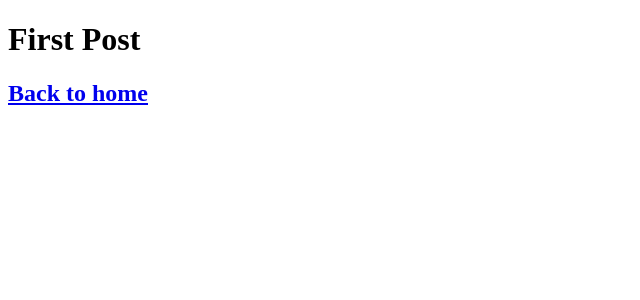
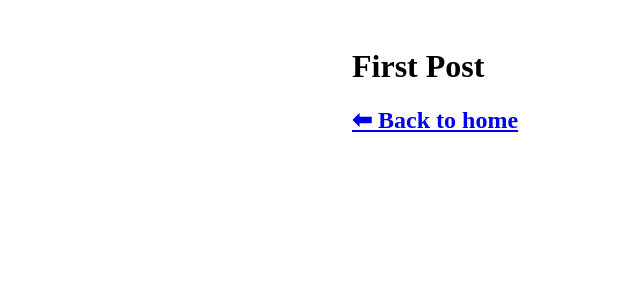
Before and after one commit to 4ndrs/nextjs-blog, a Next.js app: page /posts/first-post in a window 1280 px wide. Shown: the top 300 px of the page, without its empty margins (0-640 px from the left). Built offline with nearby package versions, Linux system fonts and the light colour scheme.

Commit message:
Add up to `Layout Component` modifications

```diff
--- /dev/null
+++ b/components/layout.module.css
@@ -0,0 +1,5 @@
+.container {
+  max-width: 36rem;
+  padding: 0 1rem;
+  margin: 3rem auto 6rem;
+}
--- /dev/null
+++ b/components/layout.tsx
@@ -0,0 +1,7 @@
+import styles from "./layout.module.css";
+
+const Layout = ({ children }: { children: React.ReactNode }) => (
+  <div className={styles.container}>{children}</div>
+);
+
+export default Layout;
--- a/pages/posts/first-post.tsx
+++ b/pages/posts/first-post.tsx
@@ -1,18 +1,20 @@
 import Head from "next/head";
 import Link from "next/link";
 
+import Layout from "../../components/layout";
+
 const FirstPost = () => {
   return (
-    <>
+    <Layout>
       <Head>
         <title>First Post</title>
       </Head>
 
       <h1>First Post</h1>
       <h2>
-        <Link href="/">Back to home</Link>
+        <Link href="/">⬅ Back to home</Link>
       </h2>
-    </>
+    </Layout>
   );
 };
 
```
